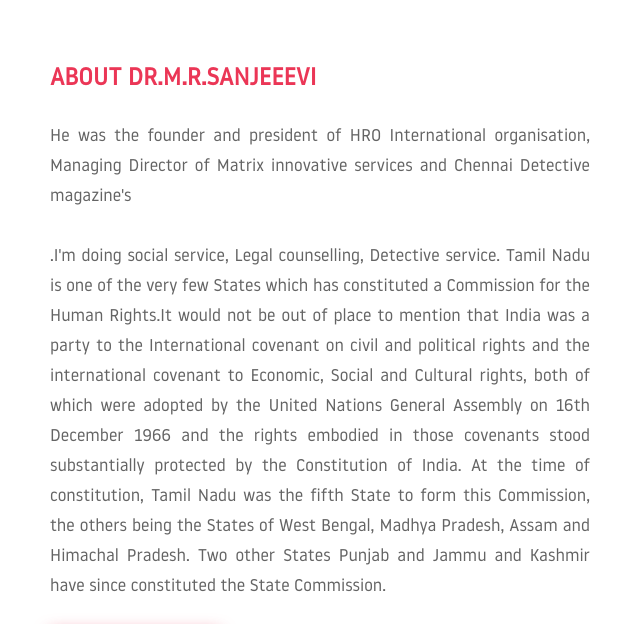
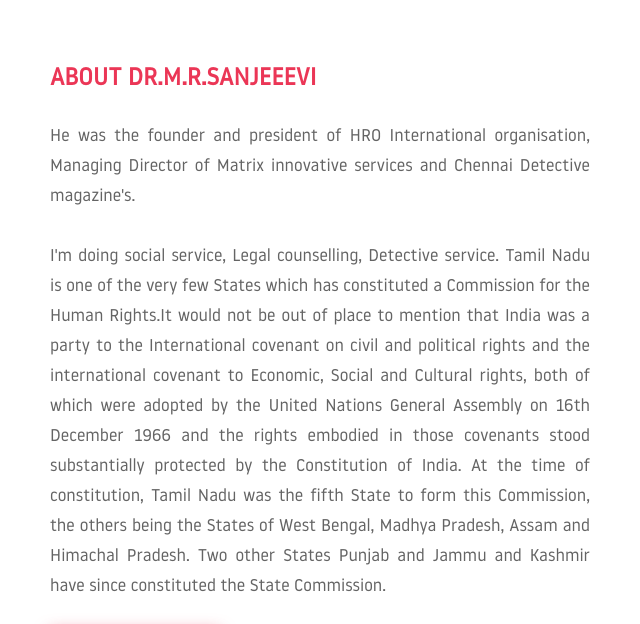
Before and after one commit to sanjeevi273/sanjeevi273.github.io, a plain HTML site: page index.html in a window 1280 px wide. Shown: the part 800-1424 px from the top of the page, 605-1245 px from the left. Drawn offline with Linux system fonts and the light colour scheme; files whose address does not match are found by name; a web font is replaced by a local one.

Commit message:
Update index.html

```diff
--- a/index.html
+++ b/index.html
@@ -165,7 +165,7 @@
                     <div class="about-content mt-45">
                         <h4 class="about-welcome" style="font-family: No;">About Dr.M.R.Sanjeeevi </h4>
 
-                        <p class="mt-25" style="text-align: justify;font-family: No;">He was the founder and president of HRO International organisation,  Managing Director of Matrix innovative services and Chennai Detective magazine's <br><br> .I'm doing social service, Legal counselling, Detective service. Tamil Nadu is one of the very few States which has constituted a Commission for the Human Rights.It would not be out of place to mention that India was a party to the International covenant on civil and political rights and the international covenant to Economic, Social and Cultural rights, both of which were adopted by the United Nations General Assembly on 16th December 1966 and the rights embodied in those covenants stood substantially protected by the Constitution of India.  At the time of constitution, Tamil Nadu was the fifth State to form this Commission, the others being the States of West Bengal, Madhya Pradesh, Assam and Himachal Pradesh. Two other States Punjab and Jammu and Kashmir have since constituted the State Commission.</p>
+                        <p class="mt-25" style="text-align: justify;font-family: No;">He was the founder and president of HRO International organisation,  Managing Director of Matrix innovative services and Chennai Detective magazine's. <br><br> I'm doing social service, Legal counselling, Detective service. Tamil Nadu is one of the very few States which has constituted a Commission for the Human Rights.It would not be out of place to mention that India was a party to the International covenant on civil and political rights and the international covenant to Economic, Social and Cultural rights, both of which were adopted by the United Nations General Assembly on 16th December 1966 and the rights embodied in those covenants stood substantially protected by the Constitution of India.  At the time of constitution, Tamil Nadu was the fifth State to form this Commission, the others being the States of West Bengal, Madhya Pradesh, Assam and Himachal Pradesh. Two other States Punjab and Jammu and Kashmir have since constituted the State Commission.</p>
 
                         </p>
                         <a class="main-btn mt-25" href="#">learn more</a>
```
